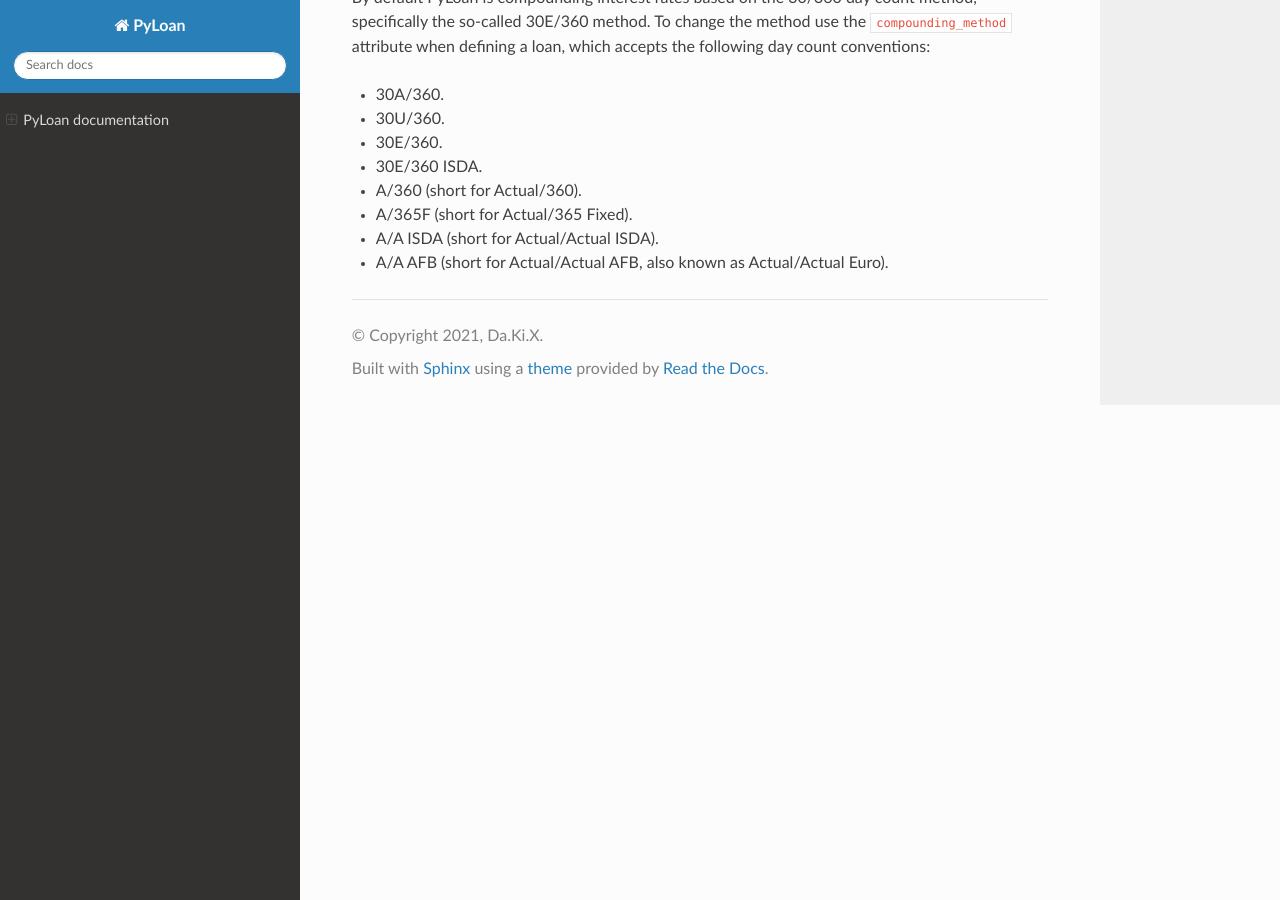
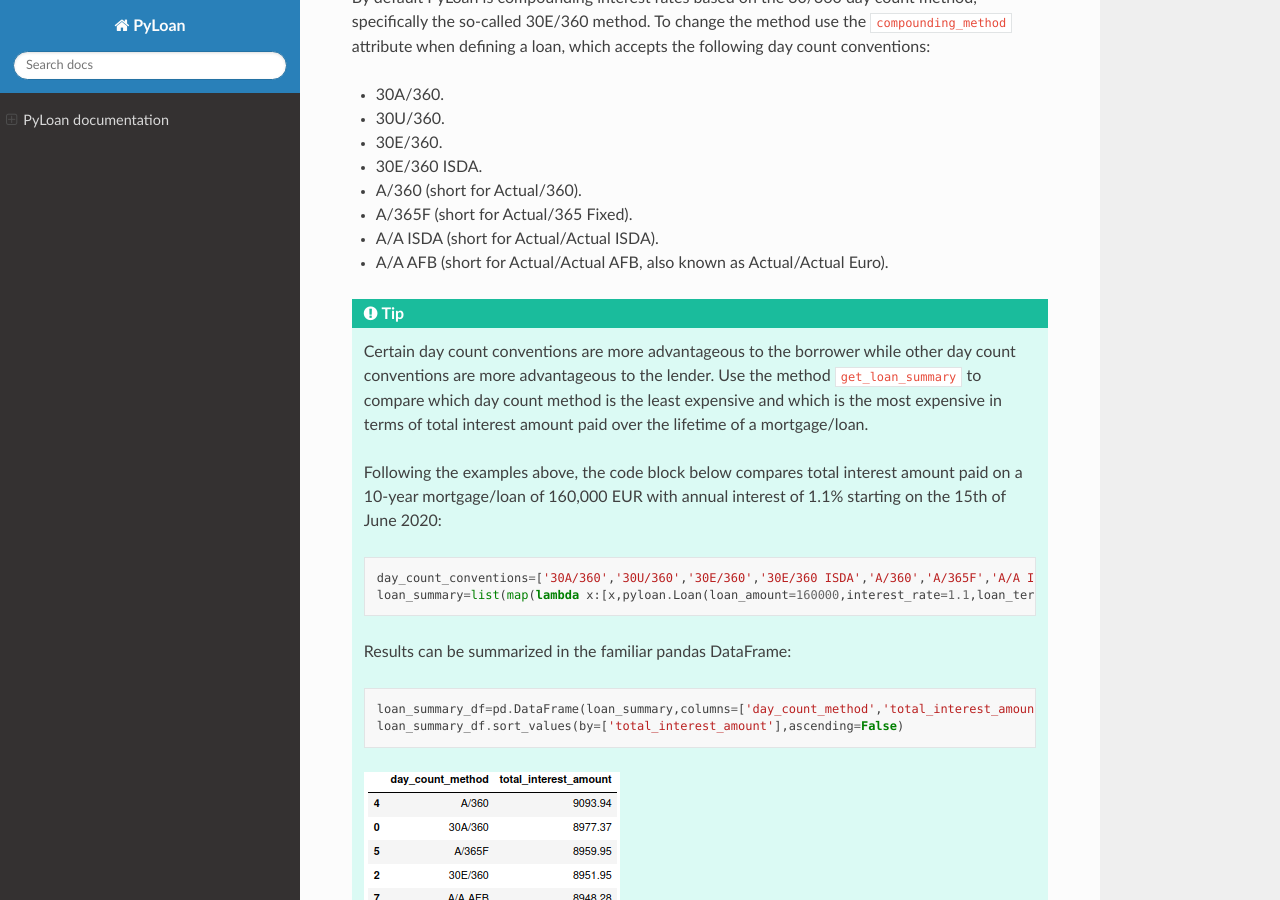
Before and after one commit to sudo-dakix/pyloan, a Sphinx documentation site: the page built from docs/README.rst, in a window 1280 px wide and 900 px high, scrolled down 6993 px. Built offline with Sphinx 7.4.7 and the Read the Docs theme 2.0.0, drawn with Linux system fonts in a browser that asks for light colours.

Commit message:
Enhance documentation and include illustrative example comparing day count methods in terms of total interest amount paid on a mortgage/loan over its term

```diff
--- a/docs/README.rst
+++ b/docs/README.rst
@@ -197,3 +197,19 @@ By default PyLoan is compounding interest rates based on the 30/360 day count me
 * A/365F (short for Actual/365 Fixed).
 * A/A ISDA (short for Actual/Actual ISDA).
 * A/A AFB (short for Actual/Actual AFB, also known as Actual/Actual Euro).
+
+.. tip::
+   Certain day count conventions are more advantageous to the borrower while other day count conventions are more advantageous to the lender. Use the method ``get_loan_summary`` to compare which day count method is the least expensive and which is the most expensive in terms of total interest amount paid over the lifetime of a mortgage/loan.
+
+   Following the examples above, the code block below compares total interest amount paid on a 10-year mortgage/loan of 160,000 EUR with annual interest of 1.1% starting on the 15th of June 2020::
+
+    day_count_conventions=['30A/360','30U/360','30E/360','30E/360 ISDA','A/360','A/365F','A/A ISDA','A/A AFB']
+    loan_summary=list(map(lambda x:[x,pyloan.Loan(loan_amount=160000,interest_rate=1.1,loan_term=10,start_date='2020-06-15',compounding_method=x).get_loan_summary().total_interest_amount],day_count_conventions))
+
+   Results can be summarized in the familiar pandas DataFrame::
+
+    loan_summary_df=pd.DataFrame(loan_summary,columns=['day_count_method','total_interest_amount'])
+    loan_summary_df.sort_values(by=['total_interest_amount'],ascending=False)
+
+   .. image:: _static/day_count_methods.png
+      :alt: Pandas DataFrame comparing day count methods in terms of total interest amount paid
--- a/setup.cfg
+++ b/setup.cfg
@@ -1,6 +1,6 @@
 [metadata]
 name = pyloan
-version = 0.0.7
+version = 0.0.8
 author = Da.Ki.X
 author_email = dakix@protonmail.com
 description = A package for mortgage/loan calculations.
```
Also changed, not shown: docs/_static/day_count_methods.png (added), 10 other files.
